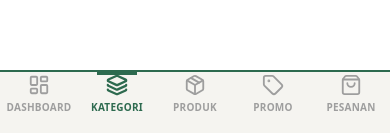
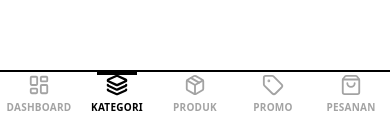
Before and after one commit to fahrismi012-prog/NXTY-Fightwear, a Next.js app: page /admin/kategori in a window 390 px wide. Shown: the part 708-841 px from the top of the page. Built offline with nearby package versions, Linux system fonts and the light colour scheme; no server answers; what undici would draw is missing.

Commit message:
style(admin): redesain bw - bottom nav monokromatik

```diff
--- a/components/admin/BottomNav.tsx
+++ b/components/admin/BottomNav.tsx
@@ -27,7 +27,7 @@ export default function AdminBottomNav() {
   return (
     <nav
       aria-label="Navigasi admin"
-      className="md:hidden fixed bottom-0 left-0 right-0 z-30 bg-canvas border-t-2 border-brand-green pb-[env(safe-area-inset-bottom)]"
+      className="md:hidden fixed bottom-0 left-0 right-0 z-30 bg-white border-t-2 border-black pb-[env(safe-area-inset-bottom)]"
     >
       <ul className="flex items-stretch h-16">
         {NAV_ITEMS.map((item) => {
@@ -48,7 +48,7 @@ export default function AdminBottomNav() {
                   aria-hidden
                   className={cn(
                     "absolute top-0 left-1/2 -translate-x-1/2 h-[3px] w-10 transition-colors",
-                    active ? "bg-brand-green" : "bg-transparent",
+                    active ? "bg-black" : "bg-transparent",
                   )}
                 />
                 <Icon
@@ -56,13 +56,13 @@ export default function AdminBottomNav() {
                   strokeWidth={active ? 2.5 : 2}
                   className={cn(
                     "transition-colors",
-                    active ? "text-brand-green" : "text-text-muted",
+                    active ? "text-black" : "text-neutral-400",
                   )}
                 />
                 <span
                   className={cn(
                     "text-[10px] font-black uppercase tracking-wide mt-1 transition-colors",
-                    active ? "text-brand-green" : "text-text-muted",
+                    active ? "text-black" : "text-neutral-400",
                   )}
                 >
                   {item.label}
```
